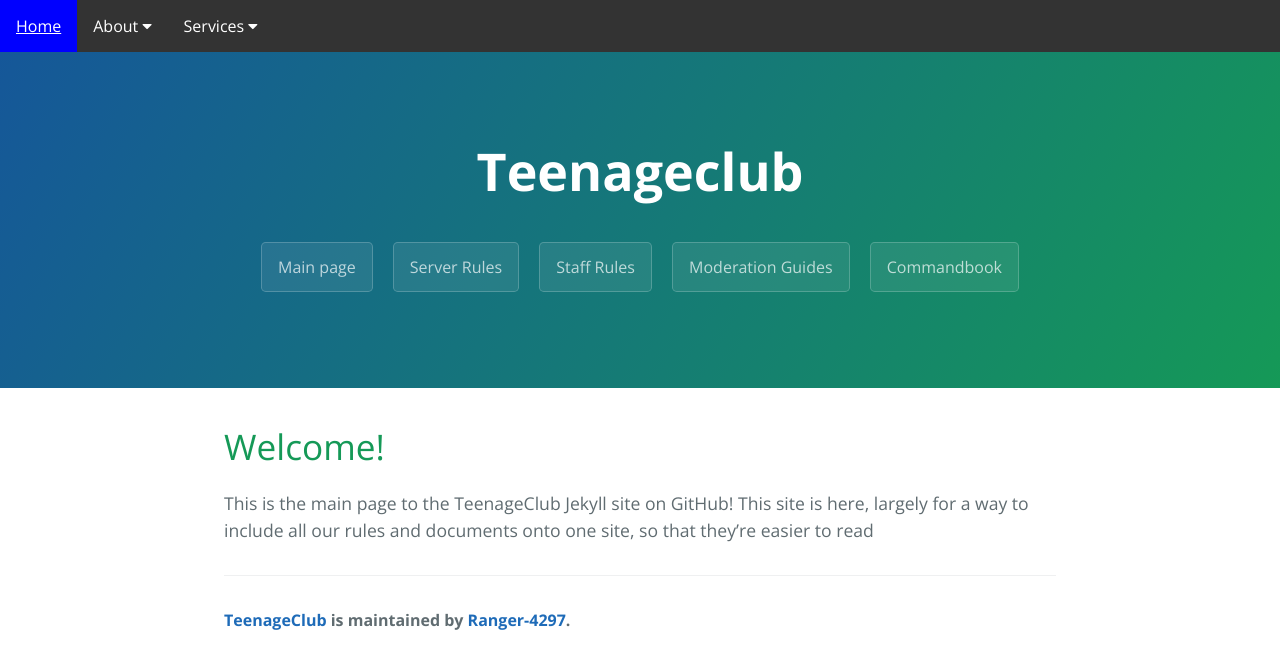
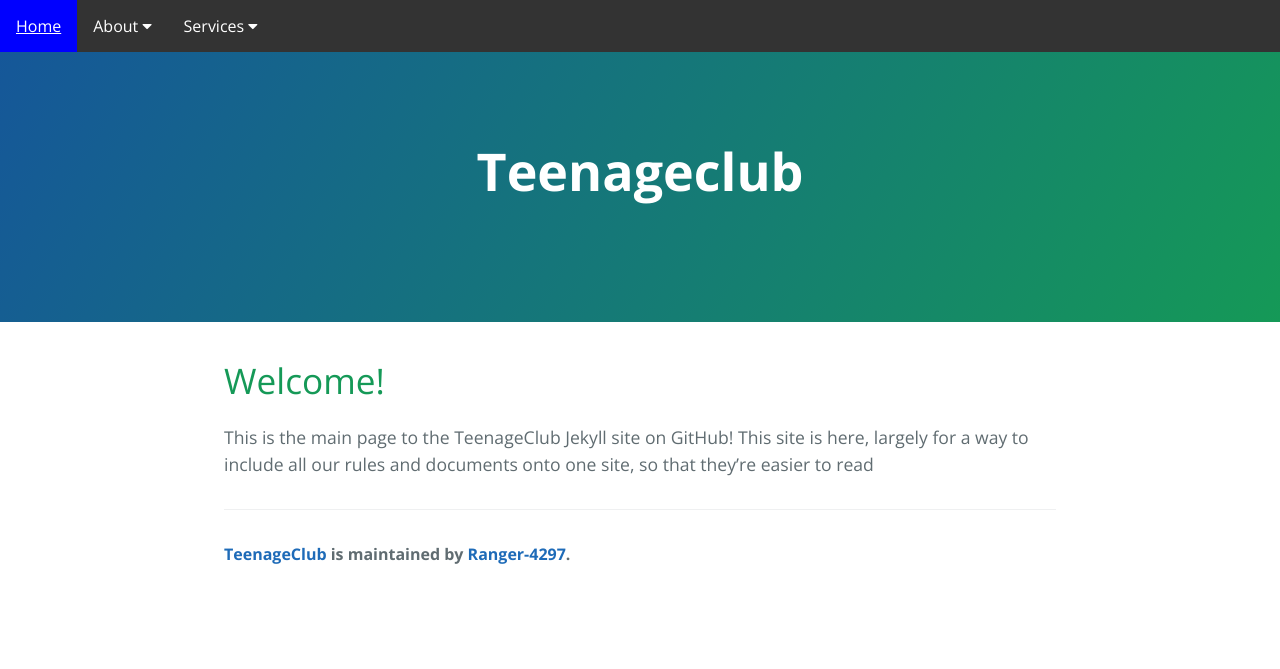
Before and after one commit to Ranger-4297/TeenageClub, a Jekyll site: the page built from index.md, in a window 1280 px wide. Shown: the top 669 px of the page. Built offline with Jekyll 4.4.1, drawn with Linux system fonts in a browser that asks for light colours; the repository's description, which GitHub fills in, is left out.

Commit message:
weeeeeeeeeeeeeeeeeeeeee

```diff
--- a/_layouts/default.html
+++ b/_layouts/default.html
@@ -102,13 +102,6 @@
     <header class="page-header" role="banner">
       <h1 class="project-name">{{ page.title | default: site.title | default: site.github.repository_name }}</h1>
       <h2 class="project-tagline">{{ page.description | default: site.description | default: site.github.project_tagline }}</h2>
-      {% if site.github.is_project_page %}
-        <a href="/TeenageClub/" class="btn">Main page</a>
-        <a href="Rules" class="btn">Server Rules</a>
-        <a href="Staff-Rules" class="btn">Staff Rules</a>
-        <a href="Moderation-Guides" class="btn">Moderation Guides</a>
-        <a href="Commandbook" class="btn">Commandbook</a>
-      {% endif %}
     </header>
 
     <main id="content" class="main-content" role="main">
```
